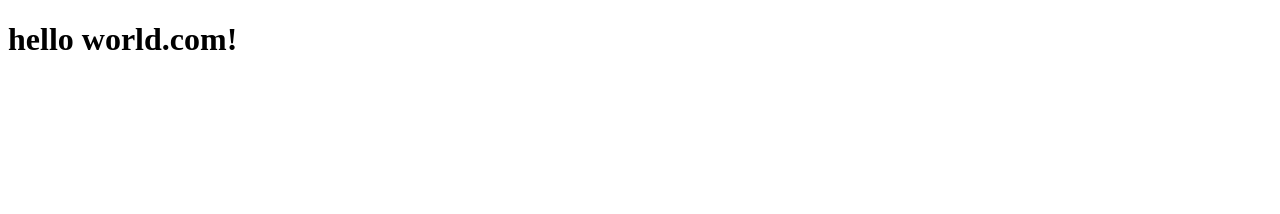
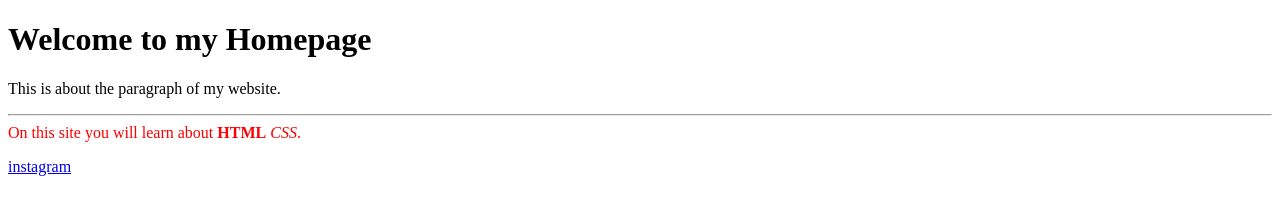
Before and after one commit to mkaifnadeem/WebDevJourney, a plain HTML site: page index.html in a window 1280 px wide. Drawn offline with Linux system fonts and the light colour scheme.

Commit message:
Update index.html

```diff
--- a/index.html
+++ b/index.html
@@ -3,12 +3,12 @@
 <head>
     <meta charset="UTF-8">
     <meta name="viewport" content="width=device-width, initial-scale=1.0">
-    <title>Document</title>
+    <title>HTML Basic code</title>
 </head>
 <body>
-    <h1>hello world.com!</h1>
-    <table>
-
-    </table>
+    <h1>Welcome  to my Homepage</h1>
+    <p>This is about the paragraph of my website.</p><hr>
+    <ps style=" color: red;">On this site you will learn about <b>HTML</b> <i>CSS</i>.</p>
+        <a href="https://www.instagram.com/mkaif_nadeem/">instagram</a>
 </body>
 </html>
```
